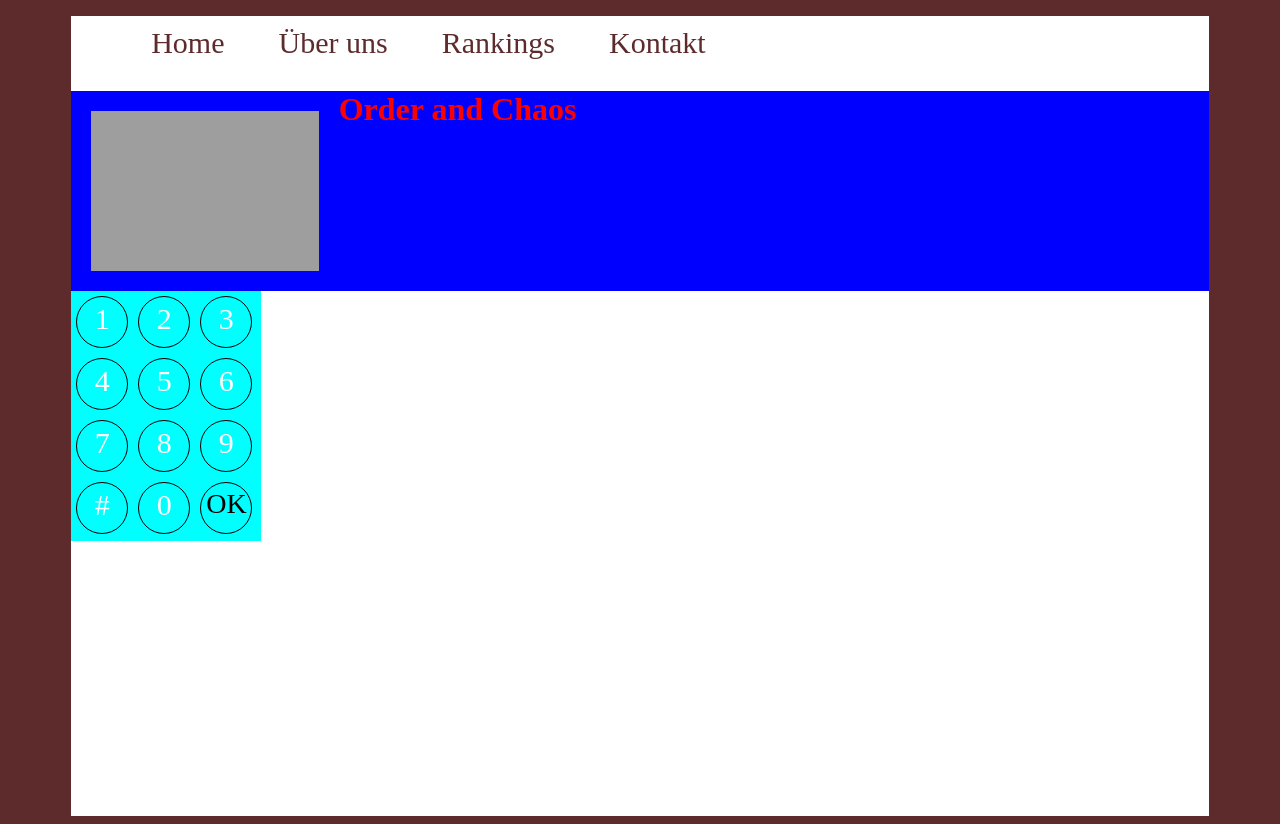
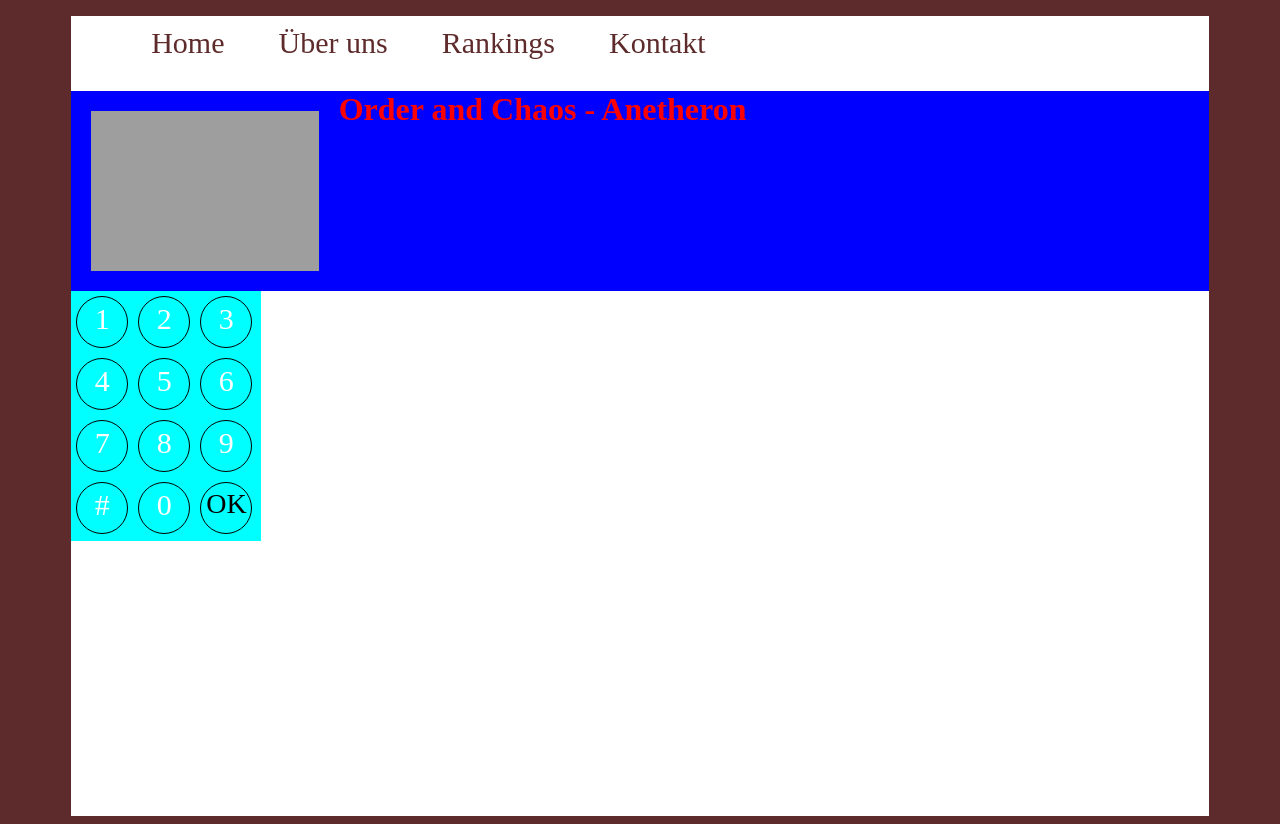
Before and after one commit to Subbi85/guild, a PHP site: page / in a window 1280 px wide. Run offline with PHP 8.4, Linux system fonts and the light colour scheme; grey boxes are pictures that could not be loaded.

Commit message:
Update index.php

```diff
--- a/index.php
+++ b/index.php
@@ -22,7 +22,7 @@
 
             </div>
             <div id="text">
-                <h1>Order and Chaos</h1>
+                <h1>Order and Chaos - Anetheron</h1>
             </div>
 
         </header>
```
